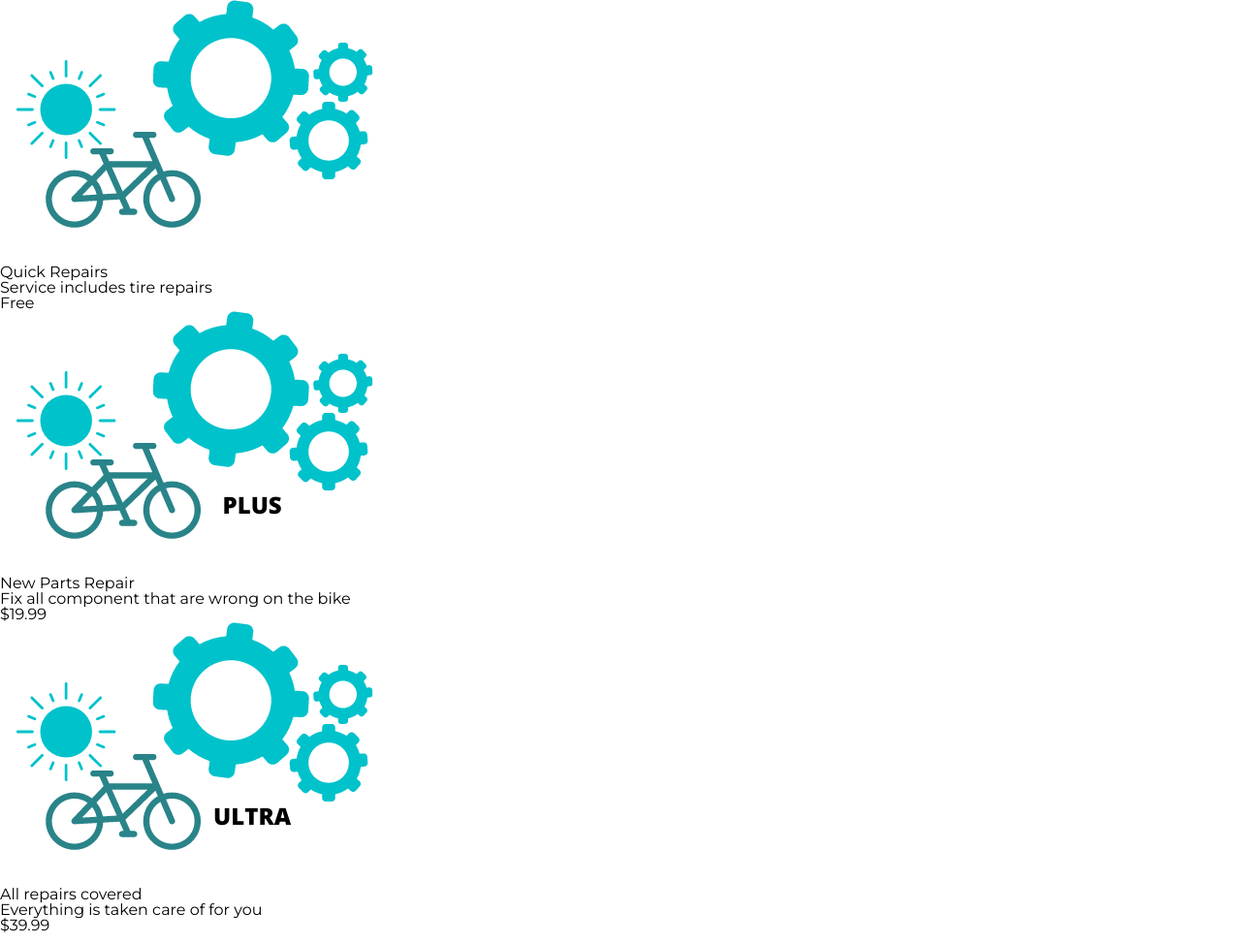
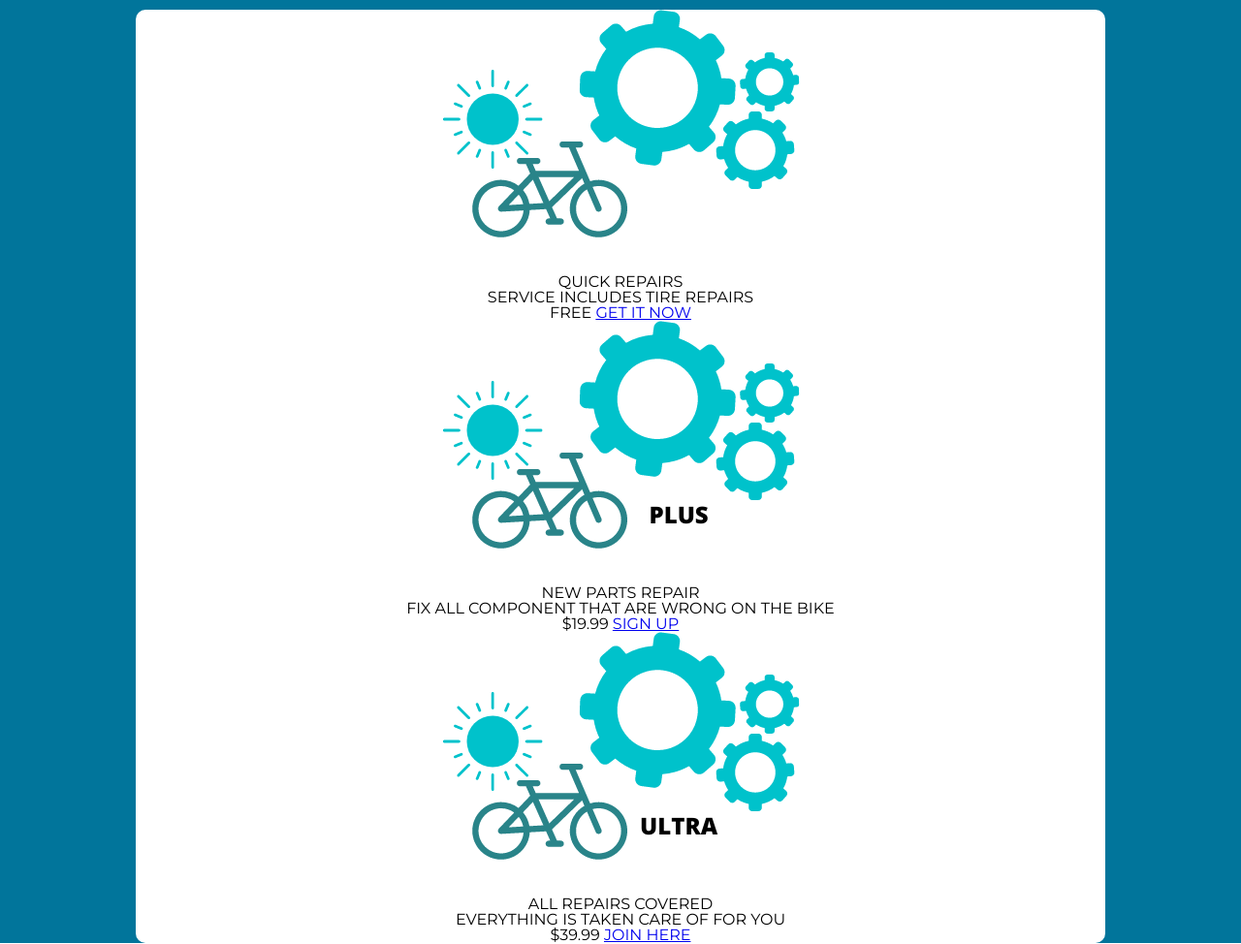
Before and after one commit to ciesluk/Bike-Service-Pricing-Panel-Webpage, a PHP site: page / in a window 1280 px wide. Shown: the part 79-1053 px from the top of the page at 97% size. Run offline with PHP 8.4, Linux system fonts and the light colour scheme.

Commit message:
Updated the pricing panel with some styling

```diff
--- a/css/styles.css
+++ b/css/styles.css
@@ -69,7 +69,7 @@ nav{
     justify-content: space-around;
 }
 
-a{
+li > a{
     text-decoration: none;
     color: white;
     transition: color 200ms ease-in-out;
@@ -119,3 +119,28 @@ button:hover{
         padding: 10px 0;
     }
 }
+
+/*Styling the panel*/
+
+.container{
+    display: flex;
+    justify-content: center;
+    align-items: center;
+    min-height: 100vh;
+    background-color: #01759B;
+}
+
+.panel{
+    background-color: white;
+    border-radius: 10px;
+    width: 100%;
+    max-width: 1000px;
+    margin-top: 10px;
+    display: flex;
+    flex-direction: column;
+    justify-content: center;
+    align-items: center;
+    text-align: center;
+    text-transform: uppercase;
+    padding: 15px 25pxli
+}
```
